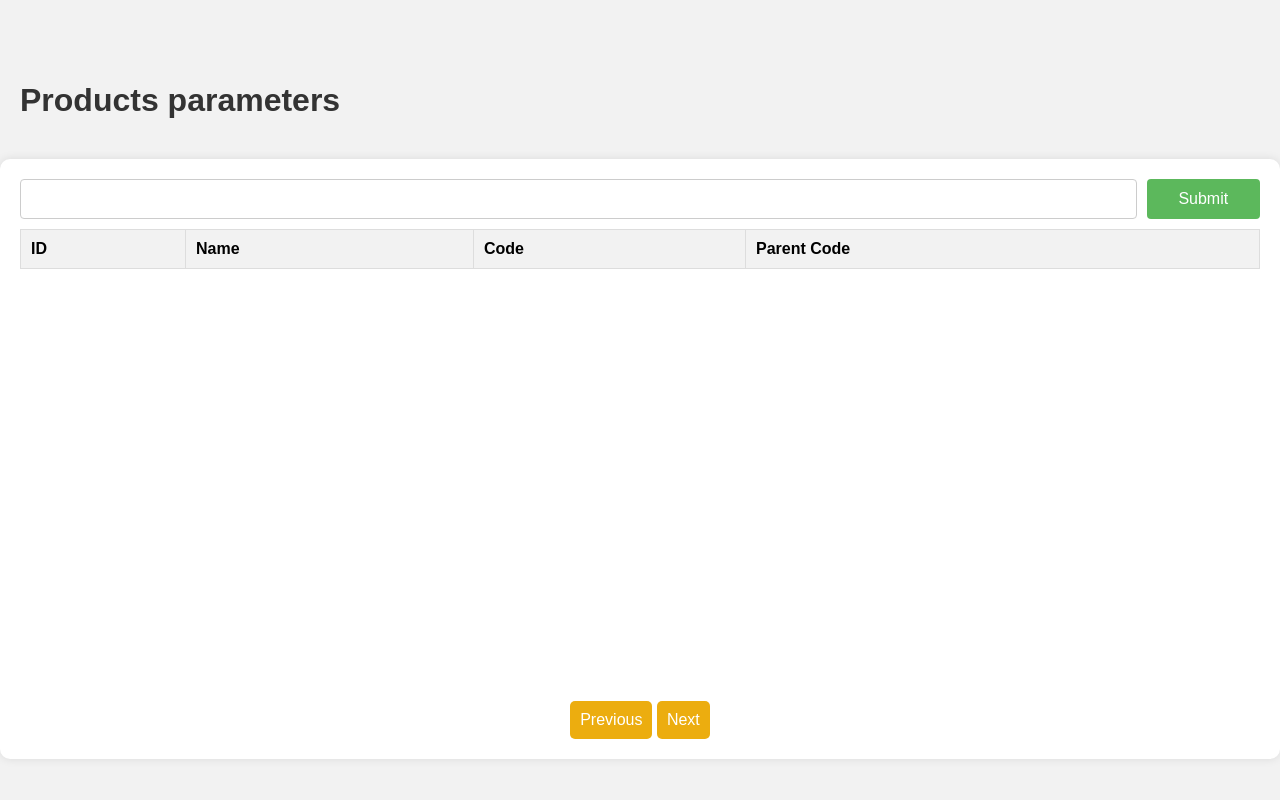
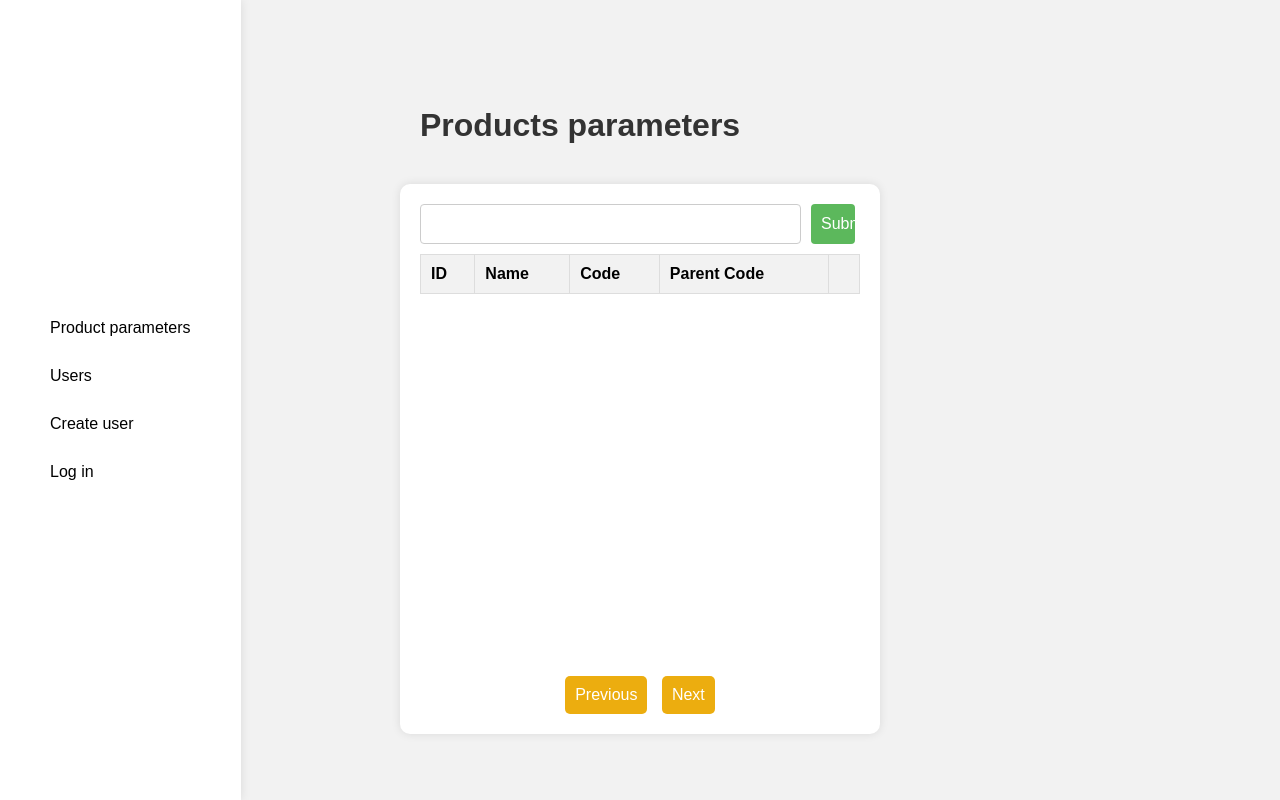
Before and after one commit to j0zeff/fastApi, a FastAPI app: template templates/ProductParamsView.html in a window 1280 px wide. Run offline with FastAPI, Linux system fonts and the light colour scheme; the template is opened without the code that fills it, so the values that code supplies are empty.

Commit message:
navigation added, delete buttons for params added

```diff
--- a/main.py
+++ b/main.py
@@ -18,6 +18,7 @@ from models import (
     UserBase,
     UserDelete,
     UserCreate,
+    ParamDelete
 )
 from fastapi.responses import HTMLResponse, JSONResponse, RedirectResponse
 from fastapi.templating import Jinja2Templates
@@ -26,11 +27,7 @@ import json
 
 app = FastAPI()
 
-app.mount(
-    "/static",
-    StaticFiles(directory="C:\\Users\\praktykant2\\Desktop\\praktyka\\static"),
-    name="static",
-)
+app.mount("/static", StaticFiles(directory="static"), name="static")
 
 templates = Jinja2Templates(directory="templates")
 
@@ -99,7 +96,7 @@ async def get_param_by_code(
 
 @app.get("/", response_class=HTMLResponse)
 async def root():
-    return RedirectResponse(url="/menu")
+    return RedirectResponse(url="/login")
 
 
 @app.get("/get_parameters_by_name")
@@ -160,7 +157,7 @@ async def get_users(
     request: Request,
     search: str = Query(None),
     skip: int = Query(0, alias="n"),
-    limit: int = Query(8, alias="m"),
+    limit: int = Query(6, alias="m"),
     db: Session = Depends(get_db),
     auth: Users = Depends(verify_authorization_token),
 ):
@@ -221,6 +218,24 @@ async def delete_user(
     # return RedirectResponse(url="/get_users")
 
 
+@app.post("/delete_product_param")
+async def delete_product_param(
+    request: Request,
+    param: ParamDelete = Body(),
+    db: Session = Depends(get_db),
+    auth: Users = Depends(verify_authorization_token),
+):
+    paramToDelete = db.query(ProductParameters).filter(ProductParameters.id == param.param_id).first()
+
+    if not paramToDelete:
+        raise HTTPException(404, detail="No such user")
+
+    paramToDelete.delete_param()
+    db.commit()
+    return
+
+
+
 @app.get("/login", response_class=HTMLResponse)
 async def log_in(
     request: Request, access_token: str = Cookie(None), db: Session = Depends(get_db)
@@ -238,7 +253,7 @@ async def log_in(
     if not user:
         return templates.TemplateResponse("LoginView.html", {"request": request})
 
-    return RedirectResponse(url="/menu")
+    return RedirectResponse(url="/get_all_product_params")
 
 
 @app.post("/login")
@@ -310,14 +325,14 @@ async def get_all_product_params(
     request: Request,
     search: str = Query(None),
     skip: int = Query(0, alias="n"),
-    limit: int = Query(10, alias="m"),
+    limit: int = Query(6, alias="m"),
     db: Session = Depends(get_db),
     user: Users = Depends(verify_authorization_token),
 ):
 
     print(request.cookies)
 
-    paramsCount = db.query(ProductParameters).count()
+    paramsCount = db.query(ProductParameters).filter(ProductParameters.isDeleted == False).count()
 
     if skip < 0:
         skip = 0
@@ -329,12 +344,13 @@ async def get_all_product_params(
         params = (
             db.query(ProductParameters)
             .filter(ProductParameters.name.ilike(f"%{search}%"))
+            .filter(ProductParameters.isDeleted == False)
             .offset(skip)
             .limit(limit)
             .all()
         )
     else:
-        params = db.query(ProductParameters).offset(skip).limit(limit).all()
+        params = db.query(ProductParameters).filter(ProductParameters.isDeleted == False).offset(skip).limit(limit).all()
 
     return templates.TemplateResponse(
         "ProductParamsView.html",
--- a/static/css/styles.css
+++ b/static/css/styles.css
@@ -5,7 +5,7 @@ body {
     font-family: GT America, sans-serif;
     background-color: #f2f2f2;
     margin: 0;
-    padding: 0;
+    padding: 0 400px;
     display: flex;
     flex-direction: column;
     justify-content: center;
@@ -76,7 +76,7 @@ input[type="password"] {
 
 button {
     padding: 10px;
-
+    margin: 0 5px;
     border: none;
     border-radius: 4px;
     background-color: #5cb85c;
@@ -95,7 +95,7 @@ button:hover {
     padding: 20px;
     box-shadow: 0 0 10px rgba(0, 0, 0, 0.1);
     border-radius: 10px;
-    min-height: 600px;
+    min-height: 550px;
     display: flex;
     flex-direction: column;
 }
@@ -183,21 +183,35 @@ th {
 
 .buttons {
     display: flex;
+    flex-direction: column;
 }
 
-.buttons button{
-    margin: 0 5px;
+.buttons a{
+    padding: 15px 50px;
+    text-decoration: none;
+    color:#000;
+    transition: background-color 0.3s ease, color 0.1s ease;
 }
+
+.buttons a:hover{
+    background-color: rgb(236, 173, 15);
+    color: #fff;
+}
+
 
 header {
     position: absolute;
+    height: 100%;
     left: 0;
+    display: flex;
+    align-items: center;
     background-color: white;
     box-shadow: 0 0 10px rgba(0, 0, 0, 0.1);
 }
 
 main{
     width: 100%;
+    height: 100%;
     display: flex;
     flex-direction: column;
     justify-content: center;
@@ -206,7 +220,6 @@ main{
 
 .product-container {
     width: 100%;
-    margin: 0 400px;
     display: flex;
     flex-direction: column;
     justify-content: center;
--- a/static/js/script.js
+++ b/static/js/script.js
@@ -10,30 +10,25 @@ document.getElementById('loginForm').addEventListener('submit', async function (
         credentials: 'include'
     });
 
-    const result = await response.json();
-
     if (response.ok) {
-        console.log('response.ok')
-        window.location.href = '/menu';
+        console.log('response.ok');
+        window.location.href = '/get_all_product_params';
     } else {
-        const notification = document.getElementById('notification');
-        notification.style.display = 'block';
-        notification.textContent = message;
-        notification.className = 'notification error';
+        console.log('error');
     }
 });
 
 function searchParams() {
     let searchValue = document.getElementById('searchInput').value;
     const search = encodeURIComponent(searchValue);
-    getAllProductParams(0, 8, search);
+    getAllProductParams(0, 6, search);
 }
 
 function searchUsers() {
     let searchValue = document.getElementById('searchUserInput').value;
     const search = encodeURIComponent(searchValue);
     console.log(searchValue);
-    getAllUsers(0, 8, search);
+    getAllUsers(0, 6, search);
 }
 
 
@@ -166,8 +161,24 @@ async function delete_user(userId) {
     if(response.ok) {
         window.location.href = '/get_users';
     }
+}
 
+async function delete_product_param(paramId) {
+    console.log(paramId);
+    const response = await fetch('/delete_product_param', {
+        method: 'POST',
+        credentials: 'include',
+        headers: {
+            'Content-Type': 'application/json',
+        },
+        body: JSON.stringify({ param_id: paramId }),
+    });
+
+    if(response.ok) {
+        window.location.href = '/get_all_product_params';
+    }
 }
+
 
 async function productParamsBtn(){
     window.location.href = '/get_all_product_params';
--- /dev/null
+++ b/templates/Base.html
@@ -0,0 +1,25 @@
+<!DOCTYPE html>
+<html lang="en">
+<head>
+    <meta charset="UTF-8">
+    <meta name="viewport" content="width=device-width, initial-scale=1.0">
+    <title>Product Parameters</title>
+    <link rel="stylesheet" href="/static/css/styles.css">
+</head>
+<body>
+    <header>
+        <div class="buttons">
+            <a href="/get_all_product_params">Product parameters</a>
+            <a href="/get_users">Users</a>
+            <a href="/create_user">Create user</a>
+            <a href="/login">Log in</a>
+        </div>
+    </header>
+    <main>
+    {% block content %}
+
+    {% endblock %}
+    </main>
+    <script src="/static/js/script.js"></script>
+</body>
+</html>
--- a/templates/ProductParamsView.html
+++ b/templates/ProductParamsView.html
@@ -1,14 +1,7 @@
-<!DOCTYPE html>
-<html lang="en">
+{% extends "Base.html" %}
 
-<head>
-    <meta charset="UTF-8">
-    <meta name="viewport" content="width=device-width, initial-scale=1.0">
-    <title>Product parameters</title>
-    <link rel="stylesheet" href="/static/css/styles.css">
-</head>
-
-<body>
+{% block content %}
+<div class="product-container">
     <div class="header">
         <h1 class="product-params-title">Products parameters</h1>
     </div>
@@ -25,6 +18,7 @@
                     <th>Name</th>
                     <th>Code</th>
                     <th>Parent Code</th>
+                    <th></th>
                 </tr>
             </thead>
             <tbody>
@@ -34,6 +28,9 @@
                     <td>{{ param.name }}</td>
                     <td>{{ param.code }}</td>
                     <td>{{ param.parentCode }}</td>
+                    <td>
+                        <button type="button" style="background-color: red;" onclick="delete_product_param('{{ param.id }}')">Delete</button>
+                    </td>
                 </tr>
                 {% endfor %}
             </tbody>
@@ -47,6 +44,5 @@
             <button onclick="next_btn('{{skip}}', '{{limit}}', '{{search}}', '{{ params|length < 10}}')">Next</button>
         </div>
     </div>
-    <script src="/static/js/script.js"></script>
-</body>
-</html>
+</div>
+{% endblock %}
```
Also changed, not shown: alembic/versions/2fb0616863fd_isdeleted_column_added_to_.py (added, +30 -0 lines), alembic/versions/cba625d035d5_isdeleted_column_added_to_.py (added, +30 -0 lines), models.py (+9 -1 lines), templates/CreateUserView.html (+5 -13 lines), templates/UsersView.html (+5 -13 lines).
